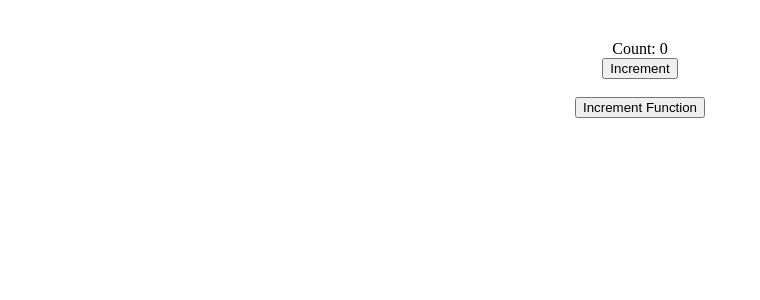
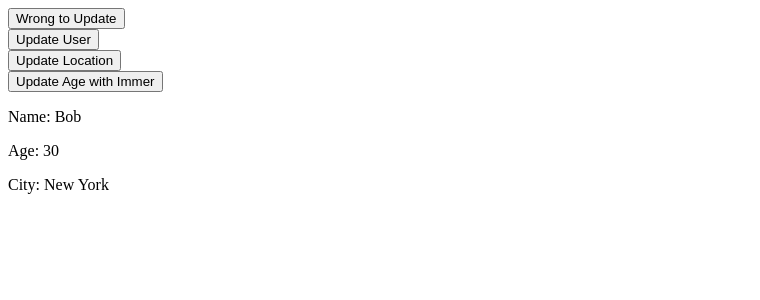
Before and after one commit to junsan24/react-project, a React (Vite) app: page / in a window 1280 px wide. Shown: the top 300 px of the page, without its empty margins (0-760 px from the left). Built offline with nearby package versions, Linux system fonts and the light colour scheme.

Commit message:
Updating objects in state

```diff
--- a/package.json
+++ b/package.json
@@ -10,6 +10,7 @@
     "preview": "vite preview"
   },
   "dependencies": {
+    "immer": "^11.1.7",
     "react": "^19.2.5",
     "react-dom": "^19.2.5"
   },
--- a/src/App.jsx
+++ b/src/App.jsx
@@ -1,28 +1,53 @@
 import { useState } from "react"
+import { produce }  from "immer"
 
 const App = () => {
-    const [count, setCount] = useState(0)
+    const [user, setUser] = useState({
+        name: 'Bob',
+        details: {
+            age: 30,
+            city: 'New York'
+        }
+    })
 
-    const increment = () => {
-        setCount(count+1)
-        setCount(count+1)
-        setCount(count+1)
+    const wrongUpdate = () => {
+        user.name = 'Alice'
+        setUser(user)
     }
 
-    const icrementFunction = () => {
-        setCount(a => a + 1)
-        setCount(b => b + 1)
-        setCount(c => c + 1)
+    const updateUser = () => {
+        setUser({...user, name: 'Alice'})
+    }
+
+    const updateLocation = () => {
+        setUser({
+            ...user,
+            details:{
+                ...user.details,
+                city: 'Los Angeles'
+            }
+        })
+    }
+
+    const updateAge = () => {
+        setUser(produce(user, draft => {
+            draft.details.age = 31
+        }))
     }
 
     return (
-        <div style={{textAlign: 'center', marginTop: '40px'}}>
-            Count: {count}
+       <>
+            <button onClick={wrongUpdate} type="button">Wrong to Update</button>
             <br />
-            <button onClick={increment}>Increment</button>
-            <br /><br />
-            <button onClick={icrementFunction}>Increment Function</button>
-        </div>
+            <button onClick={updateUser} type="button">Update User</button>
+            <br />
+            <button onClick={updateLocation}>Update Location</button>
+            <br />
+            <button onClick={updateAge}>Update Age with Immer</button>
+            <p>Name: {user.name}</p>
+            <p>Age: {user.details.age}</p>
+            <p>City: {user.details.city}</p>
+       </>
     )
 }
 
```
Also changed, not shown: 1 other file (tests, documents, lock files or other folders).
